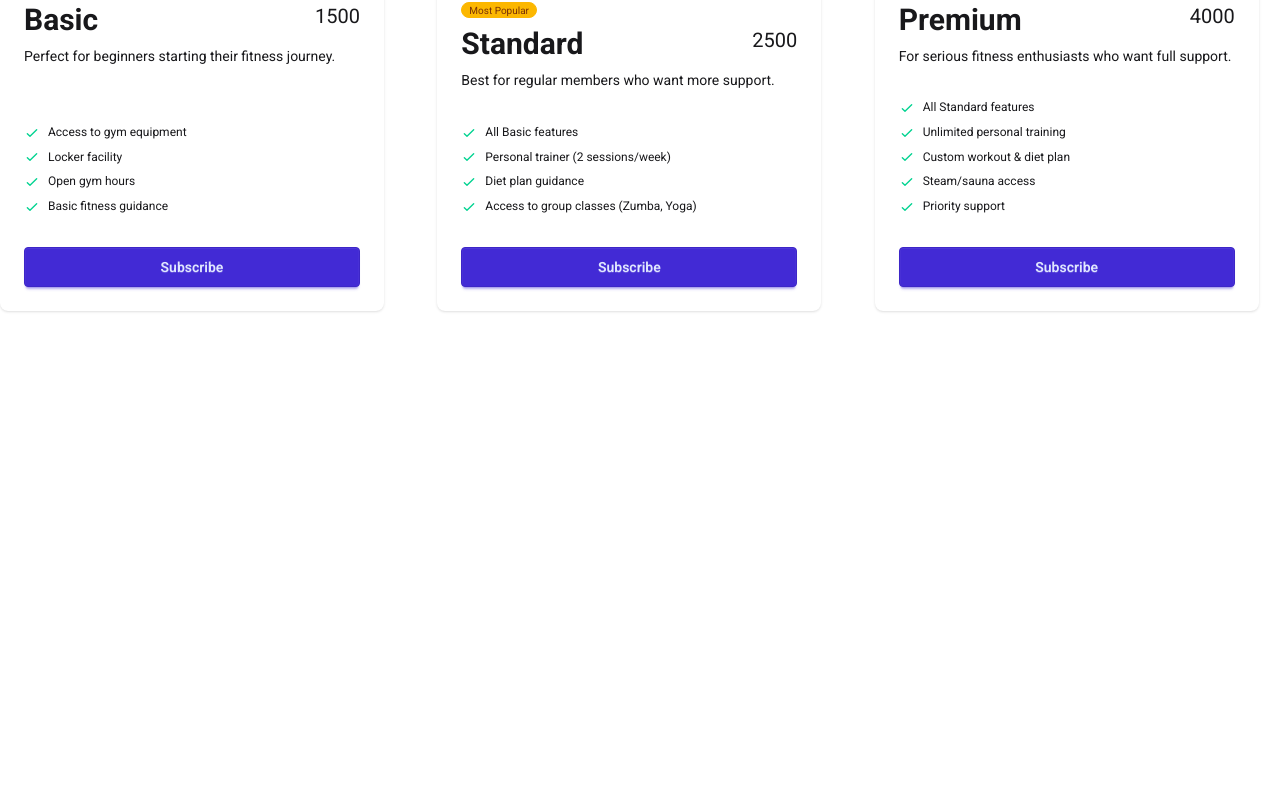
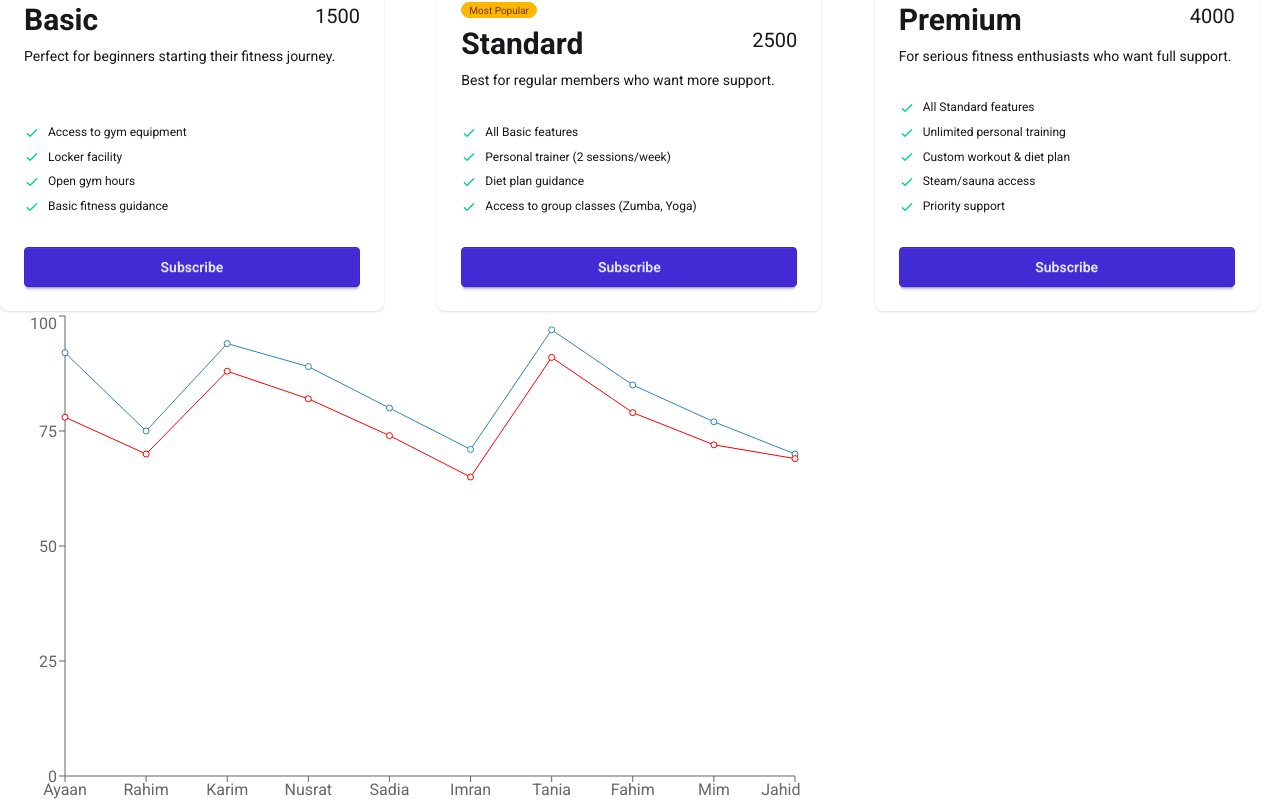
Before and after one commit to naheunpranto/PH-13-Module-34, a React (Vite) app: page / in a window 1280 px wide. Shown: the part 214-1025 px from the top of the page. Before the commit the page ends 800 px from the top, so only its background shows below. Built offline with nearby package versions, Linux system fonts and the light colour scheme.

Commit message:
add charts to your react app

```diff
--- a/package.json
+++ b/package.json
@@ -14,6 +14,7 @@
     "lucide-react": "^1.3.0",
     "react": "^19.2.5",
     "react-dom": "^19.2.5",
+    "recharts": "^3.8.1",
     "tailwindcss": "^4.2.2"
   },
   "devDependencies": {
--- a/src/App.jsx
+++ b/src/App.jsx
@@ -3,6 +3,7 @@ import "./App.css";
 import DaisyNav from "./components/DaisyNav/DaisyNav";
 import Navbar from "./components/Navbar/Navbar";
 import PricingOptions from "./components/PircingOptions/PricingOptions";
+import ResultsChart from "./components/ResultsChart/ResultsChart";
 
 const pricingPromise = fetch("pricingData.json").then(res => res.json());
 
@@ -19,6 +20,9 @@ function App() {
         <Suspense fallback={<span className="loading loading-spinner loading-lg"></span>}>
           <PricingOptions pricingPromise = {pricingPromise}></PricingOptions>
         </Suspense>
+
+
+        <ResultsChart></ResultsChart>
       </main>
     </>
   );
--- /dev/null
+++ b/src/components/ResultsChart/ResultsChart.jsx
@@ -0,0 +1,31 @@
+import React from 'react';
+import { Line, LineChart, XAxis, YAxis } from 'recharts';
+
+const resultData = [
+  { "id": 1, "name": "Ayaan", "physics": 85, "chemistry": 78, "math": 92 },
+  { "id": 2, "name": "Rahim", "physics": 72, "chemistry": 70, "math": 75 },
+  { "id": 3, "name": "Karim", "physics": 90, "chemistry": 88, "math": 94 },
+  { "id": 4, "name": "Nusrat", "physics": 88, "chemistry": 82, "math": 89 },
+  { "id": 5, "name": "Sadia", "physics": 76, "chemistry": 74, "math": 80 },
+  { "id": 6, "name": "Imran", "physics": 69, "chemistry": 65, "math": 71 },
+  { "id": 7, "name": "Tania", "physics": 95, "chemistry": 91, "math": 97 },
+  { "id": 8, "name": "Fahim", "physics": 81, "chemistry": 79, "math": 85 },
+  { "id": 9, "name": "Mim", "physics": 74, "chemistry": 72, "math": 77 },
+  { "id": 10, "name": "Jahid", "physics": 67, "chemistry": 69, "math": 70 }
+]
+
+
+const ResultsChart = () => {
+    return (
+        <div>
+            <LineChart width={800} height={500} data={resultData}>
+                <XAxis dataKey="name"></XAxis>
+                <YAxis ></YAxis>
+                <Line dataKey="math"></Line>
+                <Line dataKey="chemistry" stroke='red'></Line>
+            </LineChart>
+        </div>
+    );
+};
+
+export default ResultsChart;
```
Also changed, not shown: 1 other file (tests, documents, lock files or other folders).
